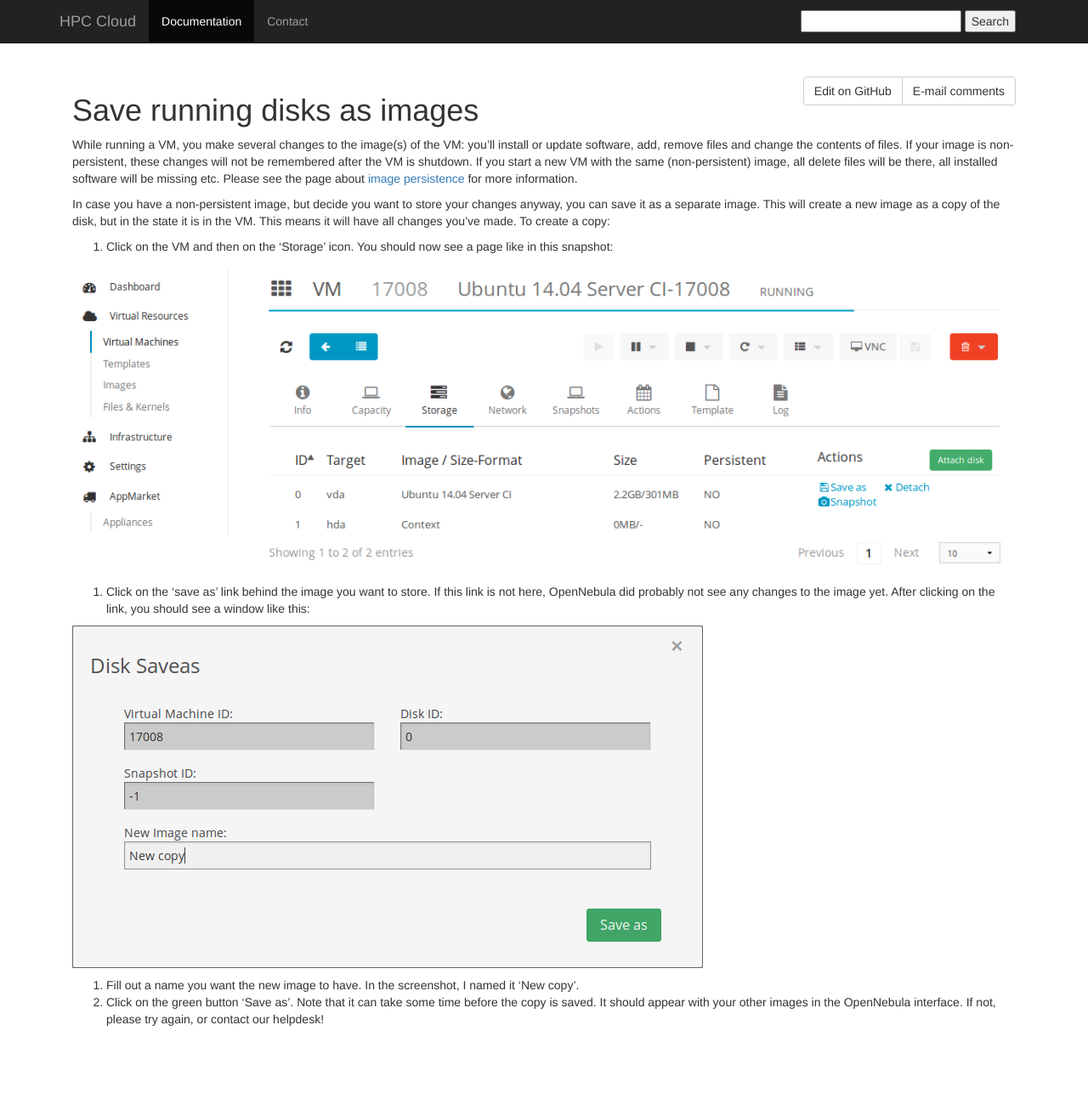
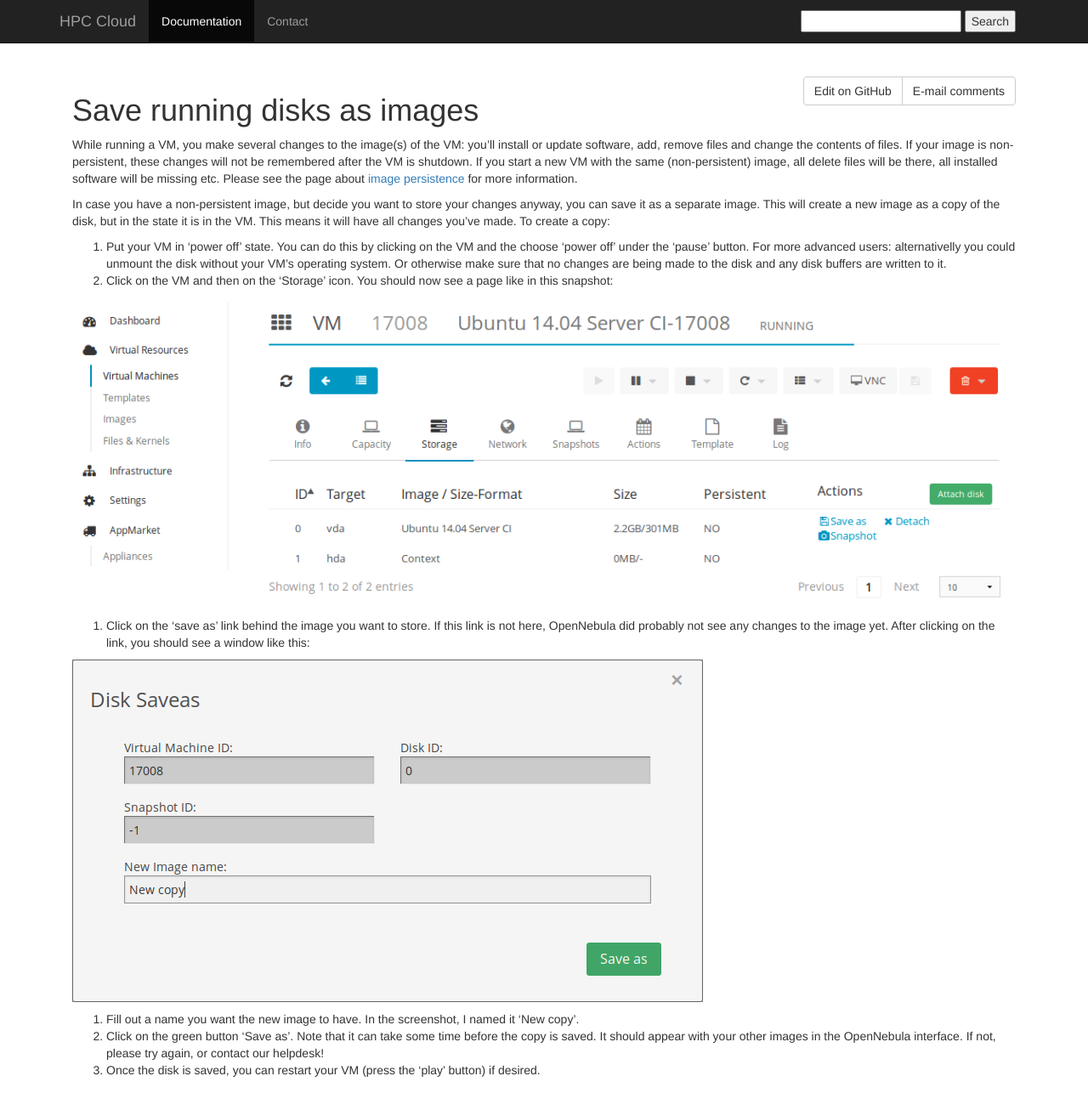
Before and after one commit to sara-nl/clouddocs, a Jekyll site: the page built from storage_snapshot.markdown, in a window 1280 px wide and 1319 px high. Shown: the top 1306 px of the window at 85% size. Built offline with Jekyll 4.4.1, drawn with Linux system fonts in a browser that asks for light colours; nearby versions of some CDN libraries.

Commit message:
Updated instructions on making disk copies

```diff
--- a/storage_snapshot.markdown
+++ b/storage_snapshot.markdown
@@ -7,11 +7,13 @@ While running a VM, you make several changes to the image(s) of the VM: you'll i
 
 In case you have a non-persistent image, but decide you want to store your changes anyway, you can save it as a separate image. This will create a new image as a copy of the disk, but in the state it is in the VM. This means it will have all changes you've made. To create a copy:
 
-1. Click on the VM and then on the 'Storage' icon. You should now see a page like in this snapshot:
+1. Put your VM in 'power off' state. You can do this by clicking on the VM and the choose 'power off' under the 'pause' button. For more advanced users: alternativelly you could unmount the disk without your VM's operating system. Or otherwise make sure that no changes are being made to the disk and any disk buffers are written to it.
+2. Click on the VM and then on the 'Storage' icon. You should now see a page like in this snapshot:
 
 ![storage_snapshot](images/storage_snapshot_1.png)
-2. Click on the 'save as' link behind the image you want to store. If this link is not here, OpenNebula did probably not see any changes to the image yet. After clicking on the link, you should see a window like this:
+3. Click on the 'save as' link behind the image you want to store. If this link is not here, OpenNebula did probably not see any changes to the image yet. After clicking on the link, you should see a window like this:
 
 ![storage_snapshot](images/storage_snapshot_2.png)
-3. Fill out a name you want the new image to have. In the screenshot, I named it 'New copy'.
-4. Click on the green button 'Save as'. Note that it can take some time before the copy is saved. It should appear with your other images in the OpenNebula interface. If not, please try again, or contact our helpdesk!
+4. Fill out a name you want the new image to have. In the screenshot, I named it 'New copy'.
+5. Click on the green button 'Save as'. Note that it can take some time before the copy is saved. It should appear with your other images in the OpenNebula interface. If not, please try again, or contact our helpdesk!
+6. Once the disk is saved, you can restart your VM (press the 'play' button) if desired.
```
